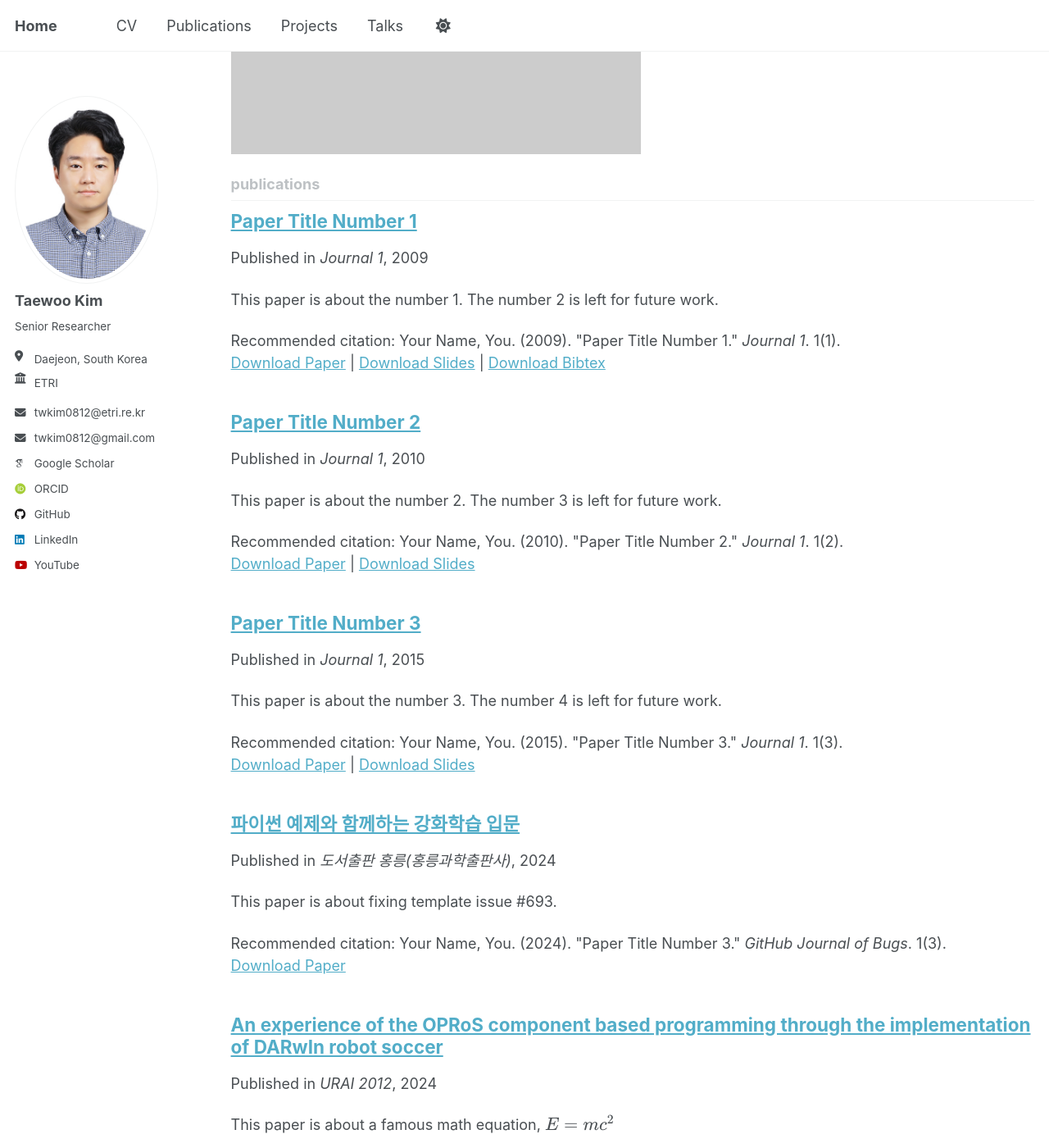
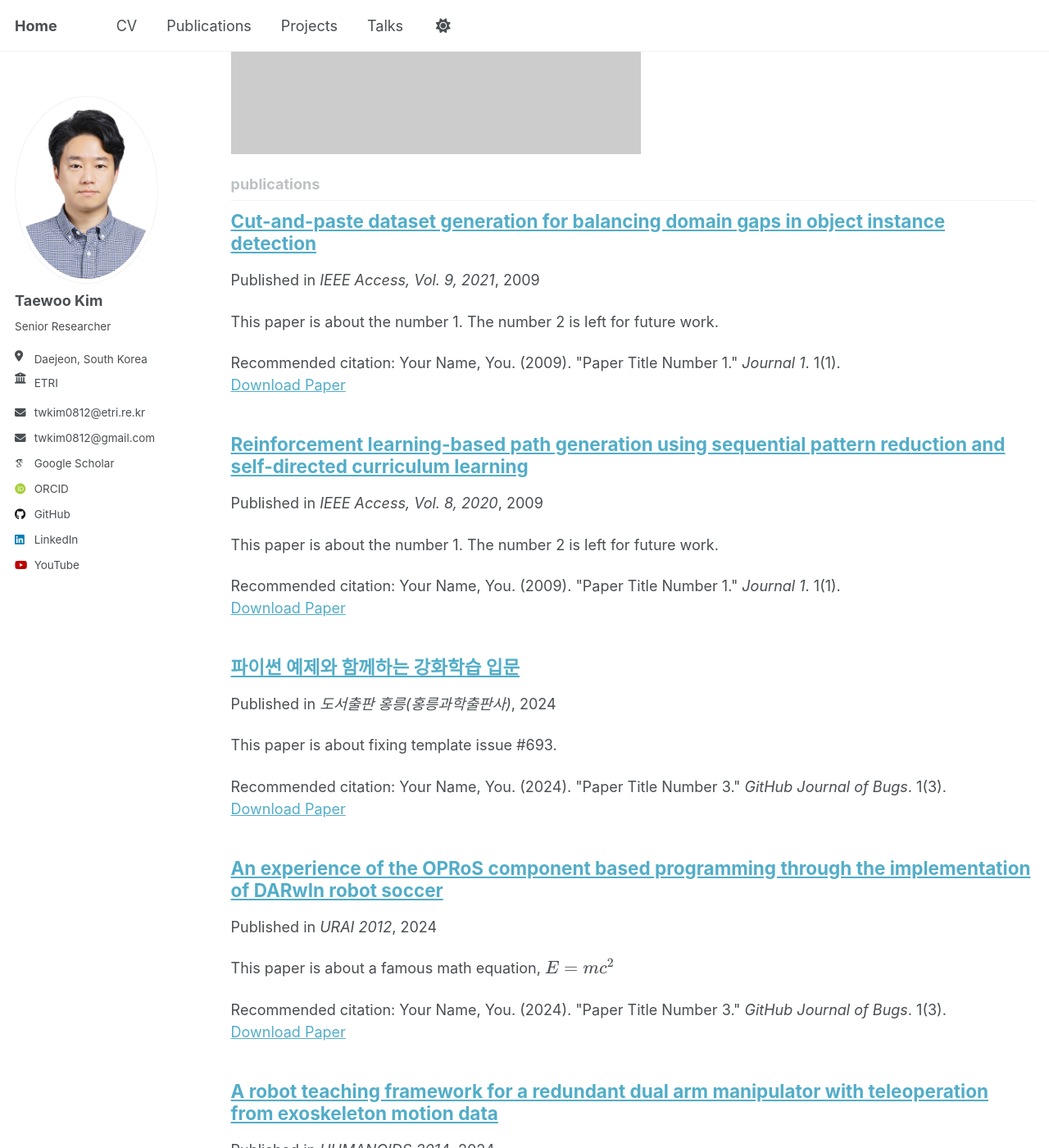
Before and after one commit to taewookim0812/taewookim0812.github.io, a Jekyll site: the page built from _pages/collection-archive.html, in a window 1280 px wide and 1400 px high, scrolled down 897 px. Shown: the whole window at 82% size. Built offline with Jekyll 4.4.1, drawn with Linux system fonts in a browser that asks for light colours; some web fonts are replaced; a script that is not in the unit is left out.

Commit message:
- journal paper update - dark mode font color update

```diff
--- a/_publications/2010-10-01-paper-title-number-2.md
+++ /dev/null
@@ -1,14 +0,0 @@
----
-title: "Paper Title Number 2"
-collection: publications
-category: manuscripts
-permalink: /publication/2010-10-01-paper-title-number-2
-excerpt: 'This paper is about the number 2. The number 3 is left for future work.'
-date: 2010-10-01
-venue: 'Journal 1'
-slidesurl: 'http://academicpages.github.io/files/slides2.pdf'
-paperurl: 'http://academicpages.github.io/files/paper2.pdf'
-citation: 'Your Name, You. (2010). &quot;Paper Title Number 2.&quot; <i>Journal 1</i>. 1(2).'
----
-
-The contents above will be part of a list of publications, if the user clicks the link for the publication than the contents of section will be rendered as a full page, allowing you to provide more information about the paper for the reader. When publications are displayed as a single page, the contents of the above "citation" field will automatically be included below this section in a smaller font.
--- a/_publications/2015-10-01-paper-title-number-3.md
+++ /dev/null
@@ -1,14 +0,0 @@
----
-title: "Paper Title Number 3"
-collection: publications
-category: manuscripts
-permalink: /publication/2015-10-01-paper-title-number-3
-excerpt: 'This paper is about the number 3. The number 4 is left for future work.'
-date: 2015-10-01
-venue: 'Journal 1'
-slidesurl: 'http://academicpages.github.io/files/slides3.pdf'
-paperurl: 'http://academicpages.github.io/files/paper3.pdf'
-citation: 'Your Name, You. (2015). &quot;Paper Title Number 3.&quot; <i>Journal 1</i>. 1(3).'
----
-
-The contents above will be part of a list of publications, if the user clicks the link for the publication than the contents of section will be rendered as a full page, allowing you to provide more information about the paper for the reader. When publications are displayed as a single page, the contents of the above "citation" field will automatically be included below this section in a smaller font.
--- a/_publications/2009-10-01-paper-title-number-1.md
+++ b/_publications/journal/2009-10-01-paper-title-number-1.md
@@ -1,14 +1,14 @@
 ---
-title: "Paper Title Number 1"
+title: "Cut-and-paste dataset generation for balancing domain gaps in object instance detection"
+authors: "Woo-Han Yun, <u>Taewoo Kim</u>, Jaeyeon Lee, Jaehong Kim and Junmo Kim"
+thumbnail: /assets/images/conf_papers/temp.png
 collection: publications
 category: manuscripts
 permalink: /publication/2009-10-01-paper-title-number-1
 excerpt: 'This paper is about the number 1. The number 2 is left for future work.'
 date: 2009-10-01
-venue: 'Journal 1'
-slidesurl: 'http://academicpages.github.io/files/slides1.pdf'
-paperurl: 'http://academicpages.github.io/files/paper1.pdf'
-bibtexurl: 'http://academicpages.github.io/files/bibtex1.bib'
+venue: 'IEEE Access, Vol. 9, 2021'
+paperurl: 'https://ieeexplore.ieee.org/abstract/document/9326373'
 citation: 'Your Name, You. (2009). &quot;Paper Title Number 1.&quot; <i>Journal 1</i>. 1(1).'
 ---
 The contents above will be part of a list of publications, if the user clicks the link for the publication than the contents of section will be rendered as a full page, allowing you to provide more information about the paper for the reader. When publications are displayed as a single page, the contents of the above "citation" field will automatically be included below this section in a smaller font.
--- /dev/null
+++ b/_publications/journal/2010-10-01-paper-title-number-2.md
@@ -0,0 +1,14 @@
+---
+title: "Reinforcement learning-based path generation using sequential pattern reduction and self-directed curriculum learning"
+authors: "<u>Taewoo Kim</u> and Joo-Haeng Lee"
+thumbnail: /assets/images/conf_papers/temp.png
+collection: publications
+category: manuscripts
+permalink: /publication/2009-10-01-paper-title-number-1
+excerpt: 'This paper is about the number 1. The number 2 is left for future work.'
+date: 2009-10-01
+venue: 'IEEE Access, Vol. 8, 2020'
+paperurl: 'https://ieeexplore.ieee.org/abstract/document/9162635'
+citation: 'Your Name, You. (2009). &quot;Paper Title Number 1.&quot; <i>Journal 1</i>. 1(1).'
+---
+The contents above will be part of a list of publications, if the user clicks the link for the publication than the contents of section will be rendered as a full page, allowing you to provide more information about the paper for the reader. When publications are displayed as a single page, the contents of the above "citation" field will automatically be included below this section in a smaller font.
--- a/assets/css/main.scss
+++ b/assets/css/main.scss
@@ -41,3 +41,13 @@
     "vendor/font-awesome/solid",
     "vendor/font-awesome/brands"
 ;
+
+/* Dark-mode tweak for publication meta text */
+html.dark .pub-row__authors,
+html.dark .pub-row__venue,
+body.dark .pub-row__authors,
+body.dark .pub-row__venue,
+[data-theme="dark"] .pub-row__authors,
+[data-theme="dark"] .pub-row__venue {
+  color: #b3b3b3 !important; /* #aaa~#bbb 정도가 ‘약간 밝게’ */
+}
```
